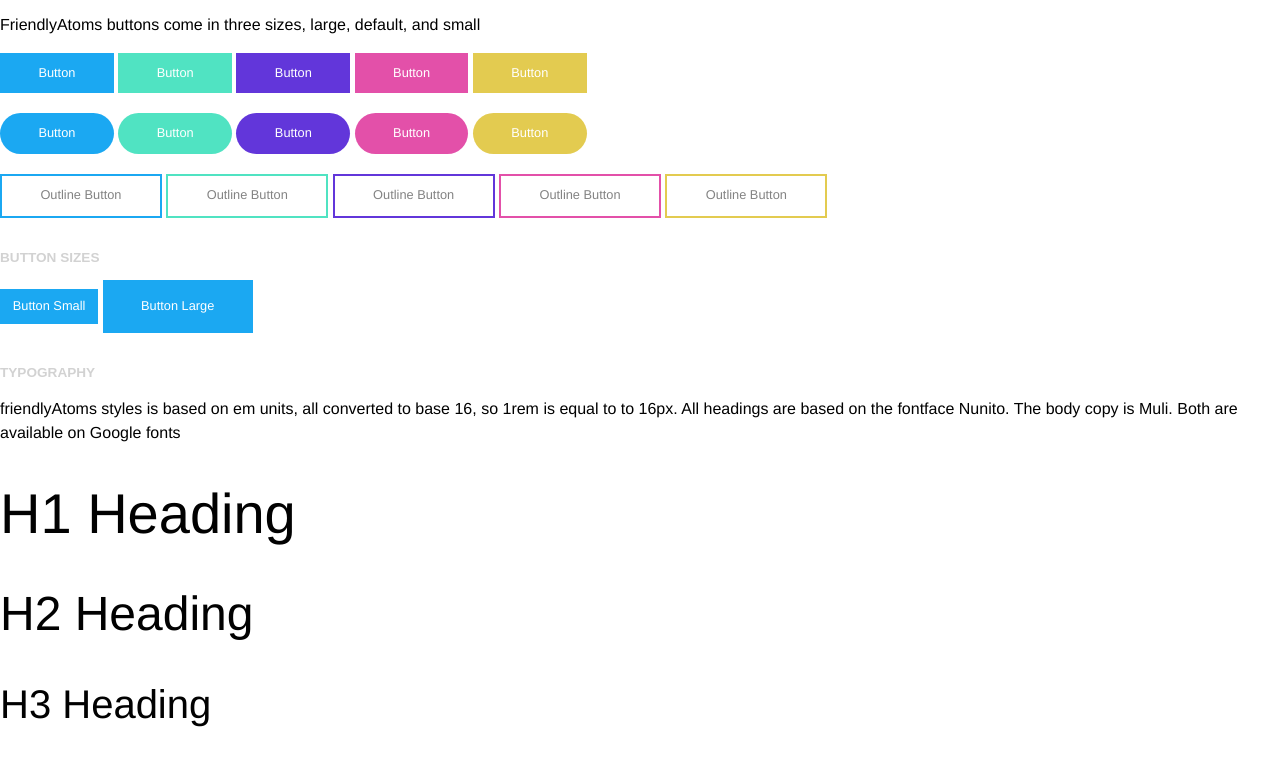
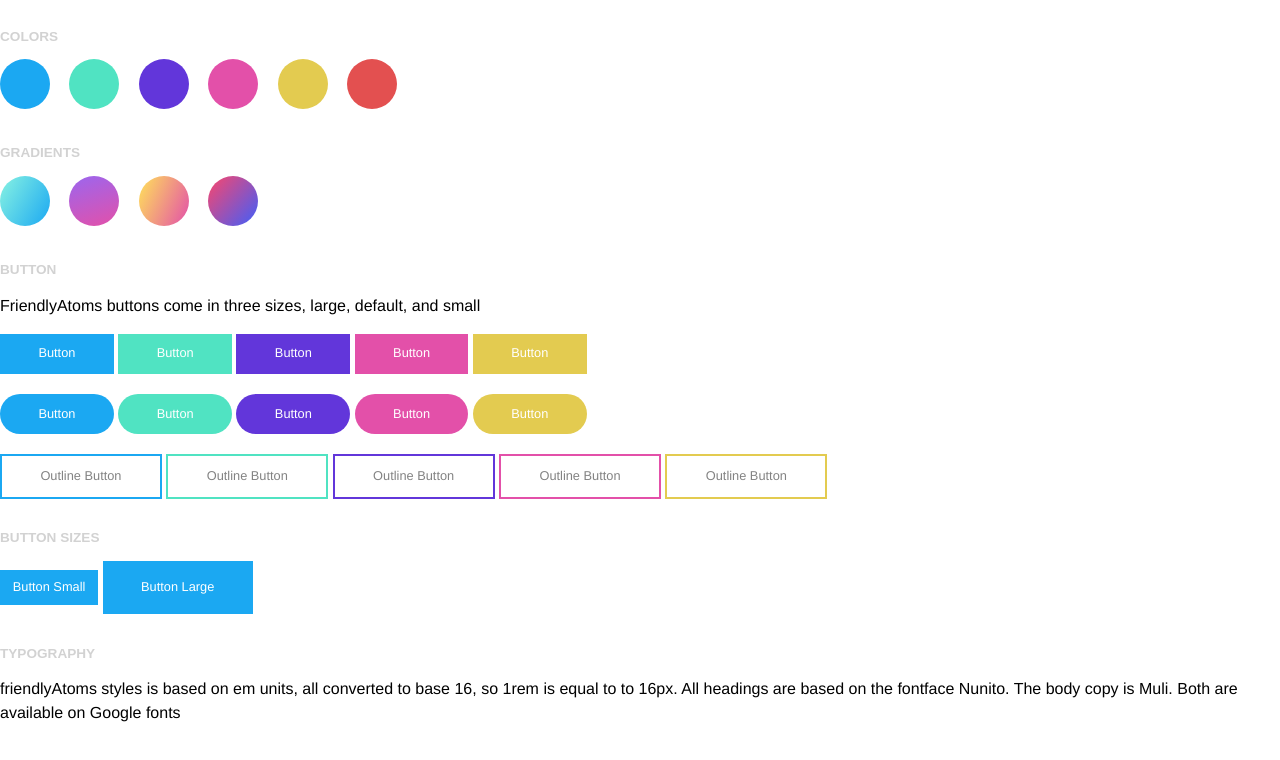
Before and after one commit to skydavis/friendly-atoms, a website: page index.html in a window 1280 px wide. Shown: the part 258-1018 px from the top of the page. Drawn offline with Linux system fonts and the light colour scheme.

Commit message:
Color added and gradients

```diff
--- a/demo.css
+++ b/demo.css
@@ -1,3 +1,10 @@
 .button-group {
   margin-bottom: 20px;
 }
+.circle {
+  height: 50px;
+  width: 50px;
+  border-radius: 50%;
+  margin-right: 15px;
+  display: inline-block;
+}
--- a/index.html
+++ b/index.html
@@ -24,7 +24,7 @@
     <div class="row">
       <div class="col"></div>
       <div class="col">
-        <img src="" alt="FriendlyAtoms logo">
+        <img src="/images/friendly-atoms-logo.svg" alt="FriendlyAtoms logo">
         <h1>FriendlyAtoms: a CSS framework</h1>
         <p>A friendly-vibes CSS framework designed for those whose eyes sparkle at the sight of a rounded typeface and saturated colors.</p>
       </div>
@@ -32,7 +32,6 @@
     <div class="row push-top-medium push-top-medium">
       <div class="col">
         <h6 class="subheader">COLORS</h6>
-        <div class="colors-group">
         <div class="fa-blue circle"></div>
         <div class="fa-green circle"></div>
         <div class="fa-purple circle"></div>
@@ -40,14 +39,12 @@
         <div class="fa-yellow circle"></div>
         <div class="fa-red circle"></div>
       </div>
-      </div>
       <div class="col">
-        <div class="gradients-group">
+        <h6 class="subheader">GRADIENTS</h6>
         <div class="fa-blue-green-gradient circle"></div>
         <div class="fa-purple-pink-gradient circle"></div>
         <div class="fa-yellow-red-gradient circle"></div>
         <div class="fa-red-blue-gradient circle"></div>
-          </div>
       </div>
     </div>
     <div class="row push-top-medium">
--- a/src/colors.scss
+++ b/src/colors.scss
@@ -0,0 +1,30 @@
+.fa-blue {
+  background-color: $fa-blue;
+}
+.fa-green {
+  background-color: $fa-green;
+}
+.fa-purple {
+  background-color: $fa-purple;
+}
+.fa-pink {
+  background-color: $fa-pink;
+}
+.fa-yellow {
+  background-color: $fa-yellow;
+}
+.fa-red {
+  background-color: $fa-red;
+}
+.fa-grey {
+  background-color: $fa-grey;
+}
+.fa-light-grey {
+  background-color: $fa-light-grey;
+}
+.fa-dark-grey {
+  background-color: $fa-dark-grey;
+}
+.fa-black {
+  background-color: $fa-black;
+}
--- a/src/gradients.scss
+++ b/src/gradients.scss
@@ -1,15 +1,39 @@
 .fa-blue-green-gradient {
-
+  background: -moz-linear-gradient(330deg, #88F3E2 0%, #1BA8F2 100%); /* ff3.6+ */
+  background: -webkit-gradient(linear, left top, right bottom, color-stop(0%, #88F3E2), color-stop(100%, #1BA8F2)); /* safari4+,chrome */
+  background: -webkit-linear-gradient(330deg, #88F3E2 0%, #1BA8F2 100%); /* safari5.1+,chrome10+ */
+  background: -o-linear-gradient(330deg, #88F3E2 0%, #1BA8F2 100%); /* opera 11.10+ */
+  background: -ms-linear-gradient(330deg, #88F3E2 0%, #1BA8F2 100%); /* ie10+ */
+  background: linear-gradient(120deg, #88F3E2 0%, #1BA8F2 100%); /* w3c */
+  filter: progid:DXImageTransform.Microsoft.gradient( startColorstr='#88F3E2', endColorstr='#1BA8F2',GradientType=1 ); /* ie6-9 */
 }
 
 .fa-purple-pink-gradient {
-
+  background: -moz-linear-gradient(288deg, #9B66EF 0%, #E350A9 100%); /* ff3.6+ */
+  background: -webkit-gradient(linear, left top, left bottom, color-stop(0%, #9B66EF), color-stop(100%, #E350A9)); /* safari4+,chrome */
+  background: -webkit-linear-gradient(288deg, #9B66EF 0%, #E350A9 100%); /* safari5.1+,chrome10+ */
+  background: -o-linear-gradient(288deg, #9B66EF 0%, #E350A9 100%); /* opera 11.10+ */
+  background: -ms-linear-gradient(288deg, #9B66EF 0%, #E350A9 100%); /* ie10+ */
+  background: linear-gradient(162deg, #9B66EF 0%, #E350A9 100%); /* w3c */
+  filter: progid:DXImageTransform.Microsoft.gradient( startColorstr='#9B66EF', endColorstr='#E350A9',GradientType=0 ); /* ie6-9 */
 }
 
 .fa-yellow-red-gradient {
-
+  background: -moz-linear-gradient(336deg, #FFE359 0%, #e350a9 100%); /* ff3.6+ */
+  background: -webkit-gradient(linear, left top, right bottom, color-stop(0%, #FFE359), color-stop(100%, #e350a9)); /* safari4+,chrome */
+  background: -webkit-linear-gradient(336deg, #FFE359 0%, #e350a9 100%); /* safari5.1+,chrome10+ */
+  background: -o-linear-gradient(336deg, #FFE359 0%, #e350a9 100%); /* opera 11.10+ */
+  background: -ms-linear-gradient(336deg, #FFE359 0%, #e350a9 100%); /* ie10+ */
+  background: linear-gradient(114deg, #FFE359 0%, #e350a9 100%); /* w3c */
+  filter: progid:DXImageTransform.Microsoft.gradient( startColorstr='#FFE359', endColorstr='#e350a9',GradientType=1 ); /* ie6-9 */
 }
 
 .fa-red-blue-gradient {
-
+  background: -moz-linear-gradient(319deg, #FC466B 0%, #3F5EFB 100%); /* ff3.6+ */
+  background: -webkit-gradient(linear, left top, right bottom, color-stop(0%, #FC466B), color-stop(100%, #3F5EFB)); /* safari4+,chrome */
+  background: -webkit-linear-gradient(319deg, #FC466B 0%, #3F5EFB 100%); /* safari5.1+,chrome10+ */
+  background: -o-linear-gradient(319deg, #FC466B 0%, #3F5EFB 100%); /* opera 11.10+ */
+  background: -ms-linear-gradient(319deg, #FC466B 0%, #3F5EFB 100%); /* ie10+ */
+  background: linear-gradient(131deg, #FC466B 0%, #3F5EFB 100%); /* w3c */
+  filter: progid:DXImageTransform.Microsoft.gradient( startColorstr='#FC466B', endColorstr='#3F5EFB',GradientType=1 ); /* ie6-9 */
 }
--- a/src/styles.scss
+++ b/src/styles.scss
@@ -1,6 +1,7 @@
 @import "../node_modules/normalize.css/normalize.css";
 @import "variables";
 @import "typography";
+@import "colors";
 @import "alerts";
 @import "buttons";
 @import "cards";
--- a/src/variables.scss
+++ b/src/variables.scss
@@ -1,4 +1,4 @@
-// THEME COLORS
+// COLORS
 
 $fa-blue: #1BA8F2;
 $fa-green: #50E3C2;
@@ -11,7 +11,7 @@
 $fa-black: #010101;
 $fa-light-grey: #D2D2D2;
 
-// COLORS
+// THEME COLORS
 
 $theme-colors: (
   "fa-blue": $fa-blue,
```
Also changed, not shown: README.md, dist/friendly-atoms.css, images/friendly-atoms-logo.svg (added). Lines whose indentation alone changed are shown as unchanged.
